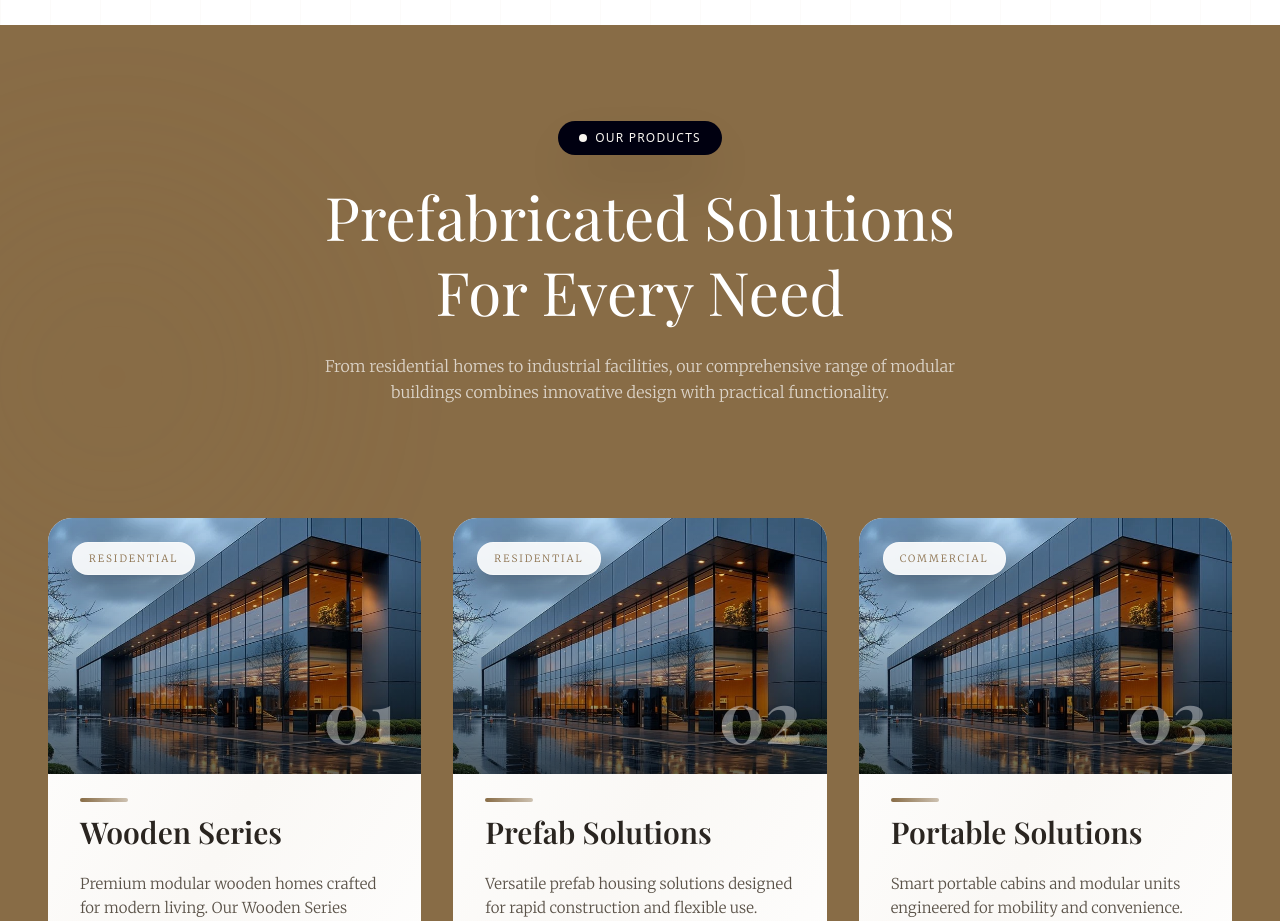
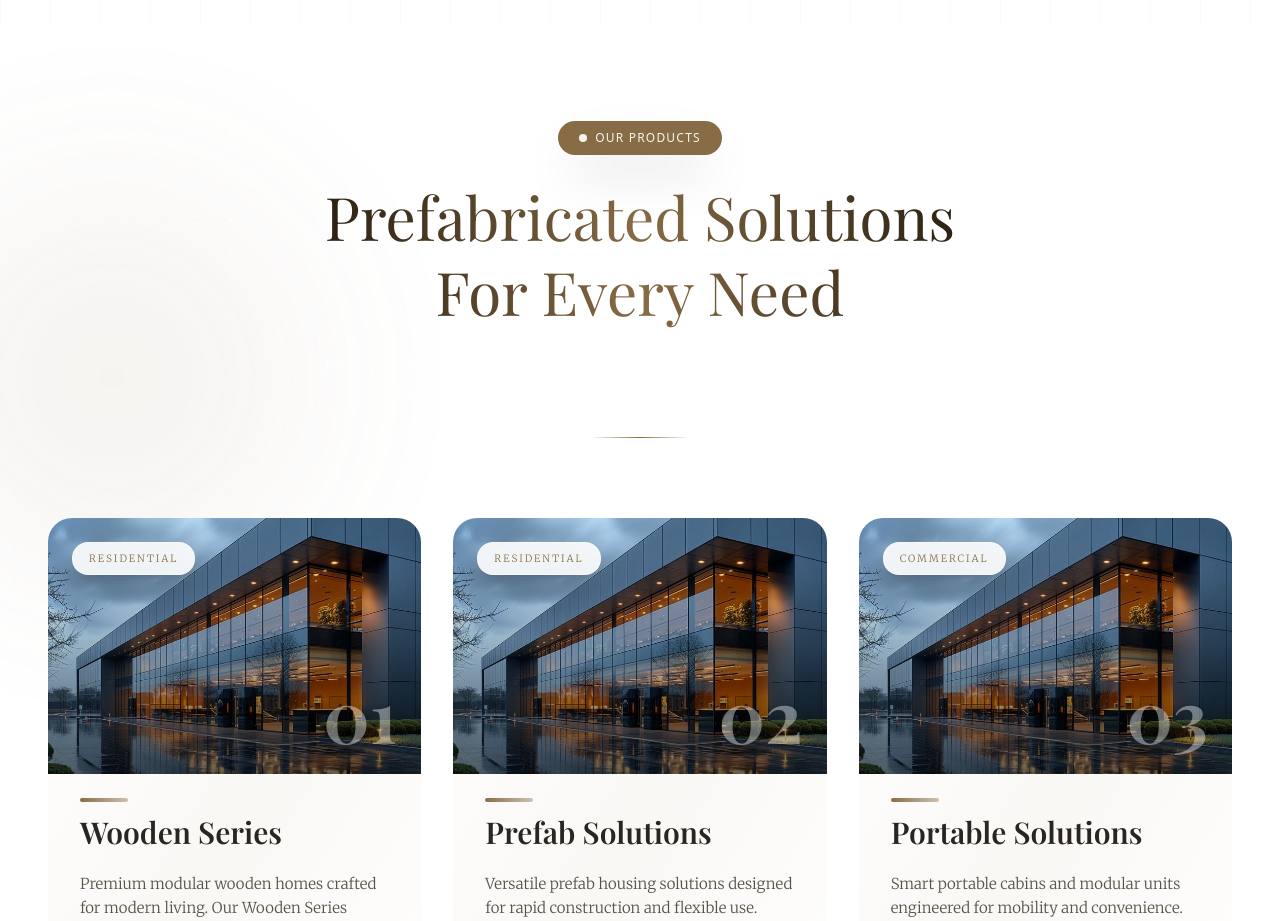
Before and after one commit to Texo-Prefab/Texo-Main, a Next.js app: page / in a window 1280 px wide. Shown: the part 6240-7161 px from the top of the page. Built offline with nearby package versions, Linux system fonts and the light colour scheme; a web font is replaced by a local one.

Commit message:
update products-sections

```diff
--- a/src/components/Ourproducts.tsx
+++ b/src/components/Ourproducts.tsx
@@ -81,13 +81,6 @@
 
   return (
     <motion.section
-  initial={{ backgroundColor: "#ffffff" }}
-  whileInView={{ backgroundColor: "#886c46" }}
-  viewport={{ once: false }}
-  transition={{
-    duration: 2.8,
-    ease: "easeInOut"
-  }}
   className="relative min-h-screen py-24 overflow-hidden"
 >
 
@@ -120,7 +113,7 @@
                       transition={{ duration: 0.6 }}
                       className="mb-6 inline-block"
                     >
-                      <span className="inline-flex items-center gap-2 rounded-full border border-[#000010]/30 bg-[#000010] px-5 py-2 text-xs font-light tracking-widest text-[#f8f5f0] backdrop-blur-sm shadow-2xl">
+                      <span className="inline-flex items-center gap-2 rounded-full border border-[#886c46]/60 bg-[#886c46] px-5 py-2 text-xs font-light tracking-widest text-[#f8f5f0] backdrop-blur-sm shadow-2xl">
                         <span className="relative flex h-2 w-2">
                           <span className="absolute inline-flex h-full w-full animate-ping rounded-full bg-[#f8f5f0] opacity-75"></span>
                           <span className="relative inline-flex h-2 w-2 rounded-full bg-[#f8f5f0]"></span>
@@ -133,7 +126,7 @@
                       whileInView={{ opacity: 1, y: 0 }}
                       viewport={{ once: false }}
                       transition={{ duration: 0.8, delay: 0.2 }}
-                      className={`${playfair.className} mb-6 text-4xl font-light leading-tight text-white md:text-5xl lg:text-6xl`}
+                      className={`${playfair.className} mb-6 text-4xl font-light leading-tight text-transparent bg-linear-to-r from-black via-[#886c46] to-black bg-clip-text md:text-5xl lg:text-6xl`}
                     >
                       Prefabricated Solutions
                       <br />
```
